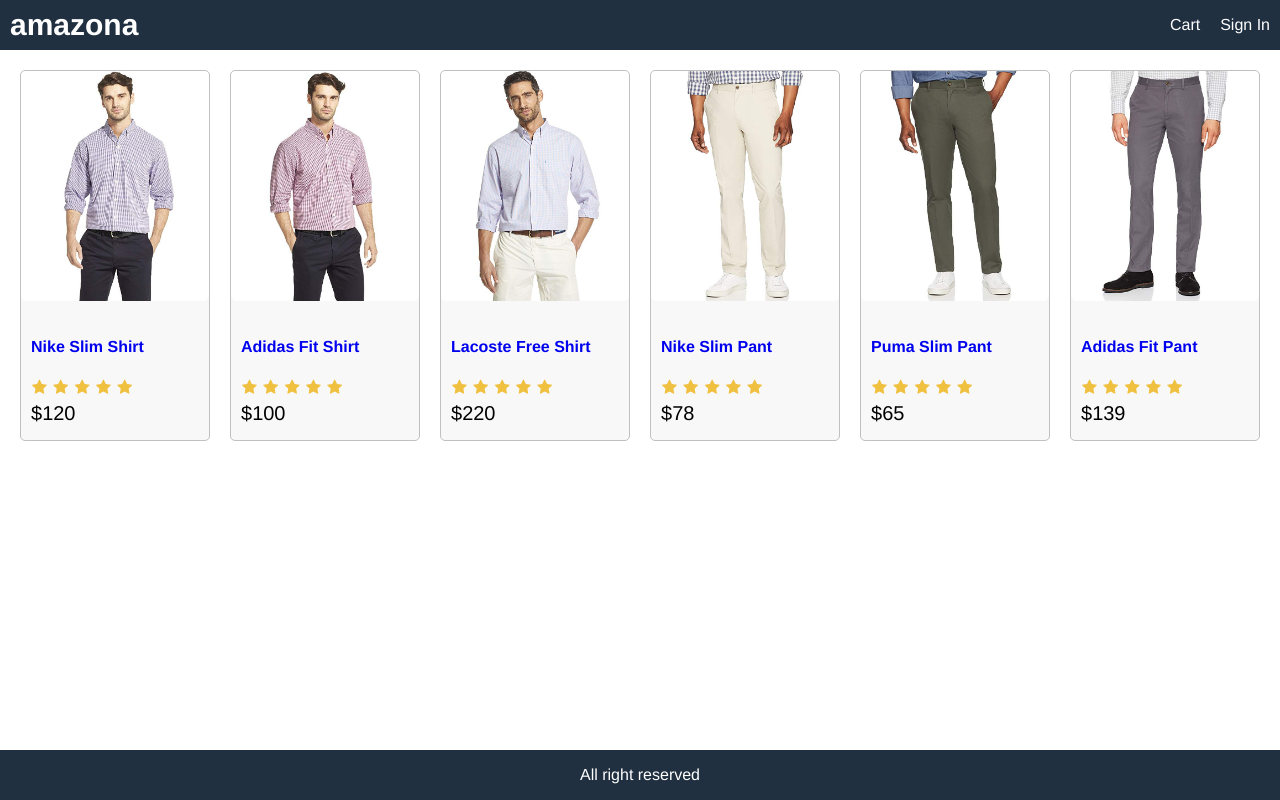
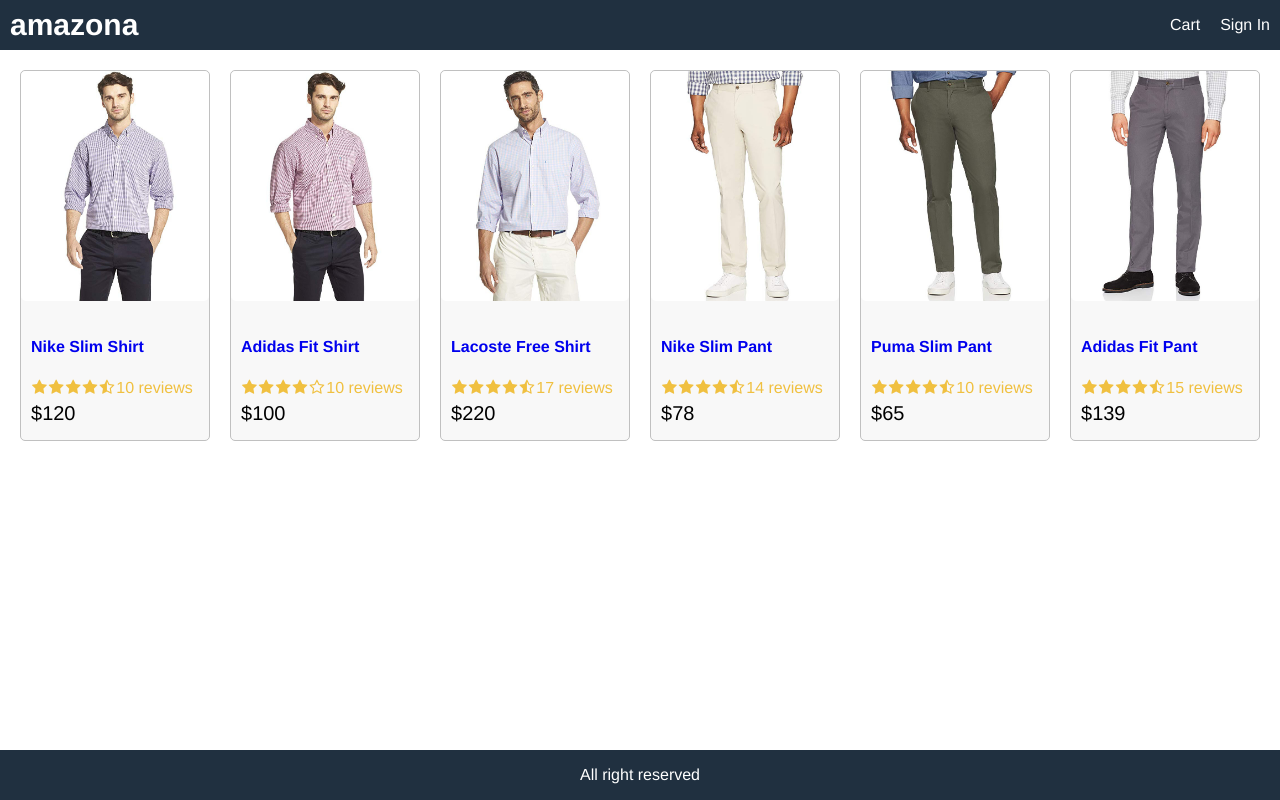
Before and after one commit to ChristianChang97/amazon-clone-app-frontend, a React (Create React App) app: page / in a window 1280 px wide. Built offline with nearby package versions, Linux system fonts and the light colour scheme.

Commit message:
Creating Rating and Product Component

```diff
--- a/src/App.js
+++ b/src/App.js
@@ -1,4 +1,5 @@
 import React from "react";
+import Product from "./components/Product";
 import data from "./data";
 
 function App() {
@@ -18,44 +19,7 @@
       <main>
         <div className="row center">
           {data.products.map((product) => (
-            <div className="card">
-              <a href={`/product/${product._id}`}>
-                {/* image size: 680px by 830  */}
-                <img
-                  className="medium"
-                  src={product.image}
-                  alt={product.name}
-                />
-              </a>
-              <div className="card-body">
-                <a href={`/product/${product._id}`}>
-                  <h2>{product.name}</h2>
-                </a>
-                <div className="rating">
-                  <span>
-                    {" "}
-                    <i className="fa fa-star"></i>{" "}
-                  </span>
-                  <span>
-                    {" "}
-                    <i className="fa fa-star"></i>{" "}
-                  </span>
-                  <span>
-                    {" "}
-                    <i className="fa fa-star"></i>{" "}
-                  </span>
-                  <span>
-                    {" "}
-                    <i className="fa fa-star"></i>{" "}
-                  </span>
-                  <span>
-                    {" "}
-                    <i className="fa fa-star"></i>{" "}
-                  </span>
-                </div>
-                <div className="price">${product.price}</div>
-              </div>
-            </div>
+            <Product key={product._id} product={product} />
           ))}
         </div>
       </main>
--- /dev/null
+++ b/src/components/Product.js
@@ -0,0 +1,21 @@
+import React from "react";
+import Rating from "./Rating";
+
+export default function Product(props) {
+  const { product } = props;
+  return (
+    <div className="card">
+      <a href={`/product/${product._id}`}>
+        {/* image size: 680px by 830  */}
+        <img className="medium" src={product.image} alt={product.name} />
+      </a>
+      <div className="card-body">
+        <a href={`/product/${product._id}`}>
+          <h2>{product.name}</h2>
+        </a>
+        <Rating rating={product.rating} numReviews={product.numReviews} />
+        <div className="price">${product.price}</div>
+      </div>
+    </div>
+  );
+}
--- /dev/null
+++ b/src/components/Rating.js
@@ -0,0 +1,65 @@
+import React from "react";
+
+export default function Rating(props) {
+  const { rating, numReviews } = props;
+  return (
+    <div className="rating">
+      <span>
+        <i
+          className={
+            rating >= 1
+              ? "fa fa-star"
+              : rating >= 0.5
+              ? "fa fa-star-half-o"
+              : "fa fa-star-o"
+          }
+        ></i>
+      </span>
+      <span>
+        <i
+          className={
+            rating >= 2
+              ? "fa fa-star"
+              : rating >= 1.5
+              ? "fa fa-star-half-o"
+              : "fa fa-star-o"
+          }
+        ></i>
+      </span>
+      <span>
+        <i
+          className={
+            rating >= 3
+              ? "fa fa-star"
+              : rating >= 2.5
+              ? "fa fa-star-half-o"
+              : "fa fa-star-o"
+          }
+        ></i>
+      </span>
+      <span>
+        <i
+          className={
+            rating >= 4
+              ? "fa fa-star"
+              : rating >= 3.5
+              ? "fa fa-star-half-o"
+              : "fa fa-star-o"
+          }
+        ></i>
+      </span>
+      <span>
+        <i
+          className={
+            rating >= 5
+              ? "fa fa-star"
+              : rating >= 4.5
+              ? "fa fa-star-half-o"
+              : "fa fa-star-o"
+          }
+        ></i>
+      </span>
+      <span>{numReviews + " reviews"}</span>
+    </div>
+  );
+}
```
